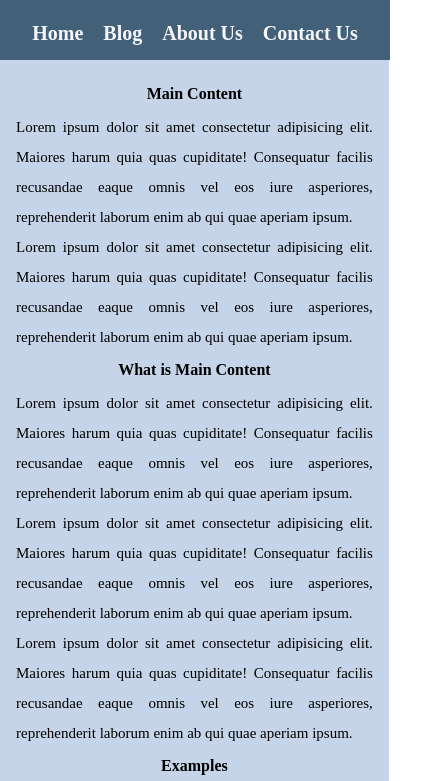
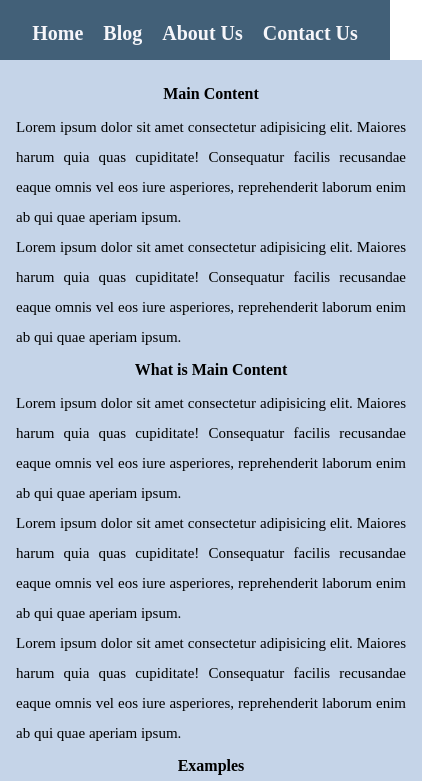
Before and after one commit to bolowys33/lesson_three_task_four_bolodeoku_taiwo, a website: page index.html in a window 390 px wide. Shown: the top 781 px of the page, 422 px wide, since content can reach past the window. Drawn offline with Linux system fonts and the light colour scheme.

Commit message:
Edit Responsive Layout in style.css

```diff
--- a/css/style.css
+++ b/css/style.css
@@ -54,7 +54,6 @@ table {
 .container{
     background-color: black;
     height: 100vh;
-	width: 100vw;
 }
 
 a {
@@ -146,10 +145,6 @@ footer{
    }
 }
 
-.container{
-	width: 91.5%;
-}
-
 @media (width >= 768px) {
     p {
         font-size: 15px;
@@ -164,7 +159,7 @@ footer{
 }
 
 @media (width >= 992px) {
-    p {
+	p {
         font-size: 20px;
         margin: auto;
         line-height: 40px;
```
